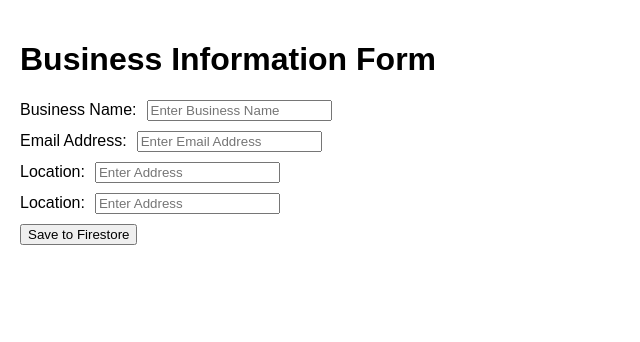
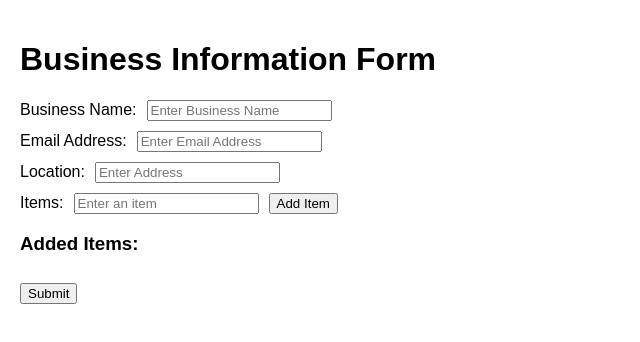
Before and after one commit to ThatRickHuang/HackCanada, a React (Create React App) app: page / in a window 1280 px wide. Shown: the top 342 px of the page, without its empty margins (0-640 px from the left). Built offline with nearby package versions, Linux system fonts and the light colour scheme.

Commit message:
finalizing field names

```diff
--- a/src/App.js
+++ b/src/App.js
@@ -2,9 +2,29 @@ import React, { useState } from "react";
 import "./firebaseConfig";
 import { getFirestore, addDoc, collection } from "firebase/firestore";
 function App() {
-  const [BusinessName, SetBusinessName] = useState("");       //variables that will be stored into the database
+  const [BusinessName, SetBusinessName] = useState("");
+
+  // State for Email
   const [Email, SetEmail] = useState("");
+
+  // // State for Time Created (e.g., timestamp)
+  // const [TimeCreated, SetTimeCreated] = useState("");
+
+  // State for Items (e.g., an array of items)
+  const [Items, SetItems] = useState([]);
+
+  // State for a Single Item (to add to the Items array)
+  const [SingleItem, SetSingleItem] = useState("");
+
+  // State for Locations
   const [Location, SetLocation] = useState("");
+
+  const addItem = () => {
+    if (SingleItem.trim() !== "") {
+      SetItems([...Items, SingleItem]);
+      SetSingleItem(""); // Clear the input field
+    }
+  };
 
   const db = getFirestore();
 
@@ -13,6 +33,9 @@ function App() {
       Name: BusinessName,
       Email: Email,
       Location: Location,
+      TimeCreated: new Date().toISOString(), //saves the timestamp of creation
+      Items: Items
+
     });
     alert("in database now");
   };
@@ -88,19 +111,48 @@ function App() {
           />
         </div>
 
-        {/* ADDING THE DATE CREATED */}
+        {/* ADDING THE DATE CREATED
         <div style={{ marginBottom: "10px" }}>
-          <label>Location:</label>
-          <input
-            type="text"
-            name="location"
-            value={Location}
-            onChange={(e) => SetLocation(e.target.value)}
-            placeholder="Enter Address"
-            style={{ marginLeft: "10px" }}
-          />
-        </div>
-        <button onClick={saveDataToFirestore}> Save to Firestore</button>
+        <label>Time Created:</label>
+        <input
+          type="datetime-local"
+          name="timeCreated"
+          value={TimeCreated}
+          onChange={(e) => SetTimeCreated(e.target.value)}
+          style={{ marginLeft: "10px" }}
+        />
+      </div> */}
+
+      {/* Items Field */}
+      <div style={{ marginBottom: "10px" }}>
+        <label>Items:</label>
+        <input
+          type="text"
+          name="singleItem"
+          value={SingleItem}
+          onChange={(e) => SetSingleItem(e.target.value)}
+          placeholder="Enter an item"
+          style={{ marginLeft: "10px" }}
+        />
+        <button onClick={addItem} style={{ marginLeft: "10px" }}>
+          Add Item
+        </button>
+      </div>
+
+      {/* Display Added Items */}
+      <div style={{ marginBottom: "10px" }}>
+        <h3>Added Items:</h3>
+        <ul>
+          {Items.map((item, index) => (
+            <li key={index}>{item}</li>
+          ))}
+        </ul>
+      </div>
+
+      {/* Submit Button */}
+      <button onClick={saveDataToFirestore} style={{ marginTop: "10px" }}>
+        Submit
+      </button>
     </div>
   );
 }
```
